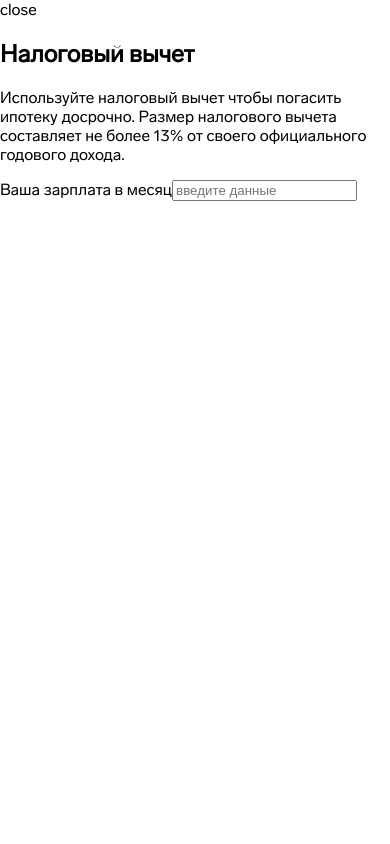
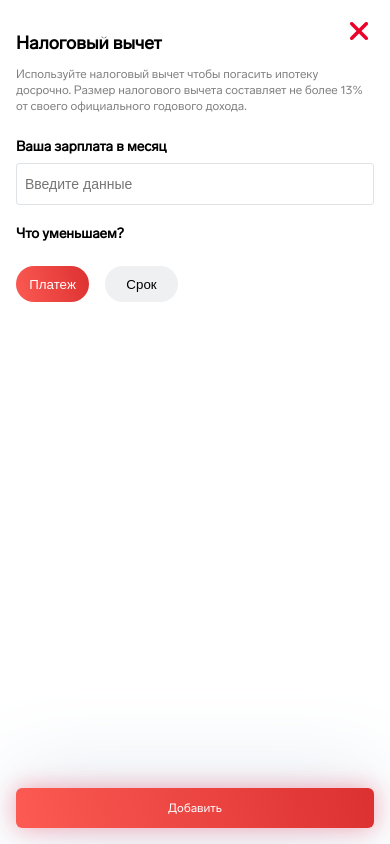
Before and after one commit to cartario/kodix, a React (Create React App) app: page / in a window 390 px wide. Both pictures are taken after a click on the button "Налоговый вычет...". Built offline with nearby package versions, Linux system fonts and the light colour scheme.

Commit message:
адаптив 1экран - моблка и десктоп

```diff
--- a/src/App.js
+++ b/src/App.js
@@ -9,7 +9,7 @@ function App() {
   };
 
   return (
-    <div className="App">
+    <div className={visible? "App opened" : "App"}>
       <button onClick={handleToggle}className="App__button button">Налоговый вычет...</button>
       {visible && <Popup onClose={handleToggle}/>}
     </div>
--- a/src/components/popup.jsx
+++ b/src/components/popup.jsx
@@ -1,4 +1,5 @@
 import React, {useState, useEffect} from 'react';
+import closeImg from '../img/vector.png';
 
 const Popup = ({onClose}) => {
   const [form, setForm] = useState("");
@@ -23,21 +24,33 @@ const Popup = ({onClose}) => {
 
   return (
     <div className="App__popup popup">
-        <div onClick={handleClosePopup}>close</div>
+      <div>
+
+        <img onClick={handleClosePopup} src={closeImg}/>
           <h2>Налоговый вычет</h2>
-        <p>Используйте налоговый вычет чтобы погасить ипотеку досрочно.
+          <p className="popup__description">Используйте налоговый вычет чтобы погасить ипотеку досрочно.
             Размер налогового вычета составляет не более 13% от своего официального годового дохода.
           </p>
-        <div>
+          <div className="popup__salary">
             <label htmlFor="salary">Ваша зарплата в месяц</label>
             <input
               id="salary"
               name="salary"
               value={form}
               onChange={handleChange}
-            placeholder="введите данные"
+              placeholder="Введите данные"
             />
           </div>
+          <div className="popup__type">
+            <p>Что уменьшаем?</p>
+            <div className="popup__buttons">
+              <button className="popup__button popup__button--filled">Платеж</button>
+              <button className="popup__button popup__button--outlined">Срок</button>
+            </div>
+          </div>
+          </div>
+          <button className="button button--add">Добавить</button>
+
       </div>
   );
 };
--- a/src/index.scss
+++ b/src/index.scss
@@ -1,3 +1,5 @@
+
+
 body {
   margin: 0;
   font-family: -apple-system, BlinkMacSystemFont, 'Segoe UI', 'Roboto', 'Oxygen',
@@ -5,6 +7,7 @@ body {
     sans-serif;
   -webkit-font-smoothing: antialiased;
   -moz-osx-font-smoothing: grayscale;
+  box-sizing: border-box;
 }
 
 code {
@@ -24,7 +27,6 @@ $primaryBackground: linear-gradient(255.35deg, #DC3131 0.83%, rgba(255, 79, 79,
 linear-gradient(0deg, #FF5E56, #FF5E56);
 $greyBackground: rgba(0, 0, 0, 0.3);
 
-
 .App{
   display: flex;
   justify-content: space-around;
@@ -39,8 +41,89 @@ $greyBackground: rgba(0, 0, 0, 0.3);
 .popup{
   position: absolute;
   width: 552px;
-  height: 440px;
+  // height: 440px;
+  padding: 32px;
   background: white;
+  border-radius: 30px;
+  box-sizing: border-box;
+
+  img{
+    position: absolute;
+    top: 27px;
+    right: 27px;
+  }
+
+  h2 {
+    margin: 0;
+    padding: 0;
+    font-size: 28px;
+  }
+
+  .popup__description {
+    width: 450px;
+    margin-bottom: 24px;
+    font-size: 14px;
+    line-height: 24px;
+    color: #808080;
+  }
+}
+
+.popup__salary {
+  display: flex;
+  flex-direction: column;
+
+  label {
+    margin-bottom: 8px;
+    font-size: 14px;
+    font-weight: bold;
+  }
+
+  input{
+    height: 40px;
+    margin-bottom: 20px;
+    padding: 0 8px;
+    border: 1px solid #DFE3E6;
+    border-radius: 3px;
+    font-size: 14px;
+    color: #BEC5CC;
+  }
+}
+
+.popup__type {
+  display: flex;
+  align-items: center;
+  margin-bottom: 40px;
+
+  p {
+    margin: 0 32px 0 0;
+    padding: 0;
+    font-size: 14px;
+    font-weight: bold;
+  }
+
+  .popup__buttons {
+    display: flex;
+  }
+
+  .popup__button {
+    display: flex;
+    justify-content: space-around;
+    align-items: center;
+    width: 73px;
+    height: 36px;
+    margin-right: 16px;
+    border-radius: 50px;
+    border: none;
+  }
+
+  .popup__button--filled{
+    background: $primaryBackground;
+    color: white;
+  }
+
+  .popup__button--outlined{
+    background: #EEF0F2;
+  }
 }
 
 .opened {
@@ -58,6 +141,12 @@ $greyBackground: rgba(0, 0, 0, 0.3);
   border-radius: 6px;
   filter: drop-shadow(0px 0px 44px #CFDAE7);
   box-sizing: border-box;
+
+  &--add {
+    width: 100%;
+    background: $primaryBackground;
+    box-shadow: 0px 0px 24px rgba(234, 0, 41, 0.33);
+  }
 }
 
 //для mini мобилки
@@ -70,24 +159,7 @@ $greyBackground: rgba(0, 0, 0, 0.3);
 }
 
 //для мобилки
-@media (min-width: $mobileWidth) and (max-width: $tabletWidth) {
-  .button {
-    width: 149px;
-    height: 40px;
-    font-size: 12px;
-  }
-
-  .popup{
-    width: 100%;
-    height: 100%;
-  }
-}
+@import './mobile.scss';
 
 //для планшета
-@media (min-width: $tabletWidth) and (max-width: $desktopWidth){
-  .button {
-    width: 198px;
-    height: 56px;
-    font-size: 16px;
-  }
-}
+@import './tablet.scss';
--- /dev/null
+++ b/src/mobile.scss
@@ -0,0 +1,47 @@
+@media (min-width: $mobileWidth) and (max-width: $tabletWidth) {
+  .button {
+    width: 149px;
+    height: 40px;
+    font-size: 12px;
+    &--add{
+      width: 100%;
+      margin: 0;
+      border: none;
+    }
+  }
+
+  .popup{
+    display: flex;
+    flex-direction: column;
+    justify-content: space-between;
+    width: 100%;
+    height: 100%;
+    padding: 16px;
+    border-radius: 0;
+
+    h2{
+      margin-top: 16px;
+      font-size: 18px;
+    }
+
+    img{
+      top: 22px;
+      right: 22px;
+    }
+
+    .popup__description{
+      width: 100%;
+      font-size: 12px;
+      line-height: 16px;
+    }
+  }
+
+  .popup__type {
+    flex-direction: column;
+    align-items: flex-start;
+
+    p {
+      margin-bottom: 24px;
+    }
+  }
+}
--- /dev/null
+++ b/src/tablet.scss
@@ -0,0 +1,16 @@
+@media (min-width: $tabletWidth) and (max-width: $desktopWidth){
+  .button {
+    width: 198px;
+    height: 56px;
+    font-size: 16px;
+    &--add{
+      width: 100%;
+      margin: 0;
+      border: none;
+    }
+  }
+
+  .popup{
+    color: red;
+  }
+}
```
Also changed, not shown: src/img/vector.png (added). Lines whose indentation alone changed are shown as unchanged.
